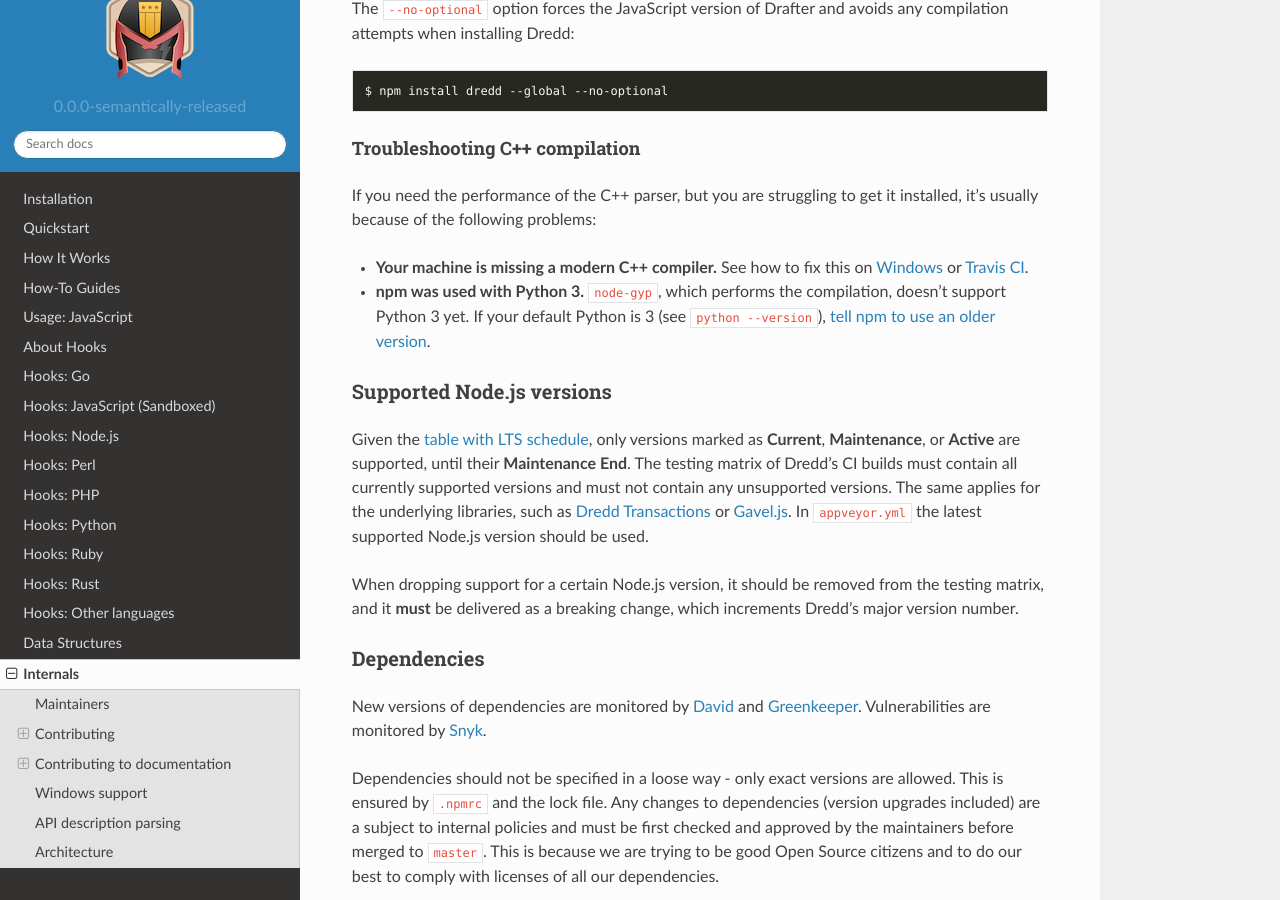
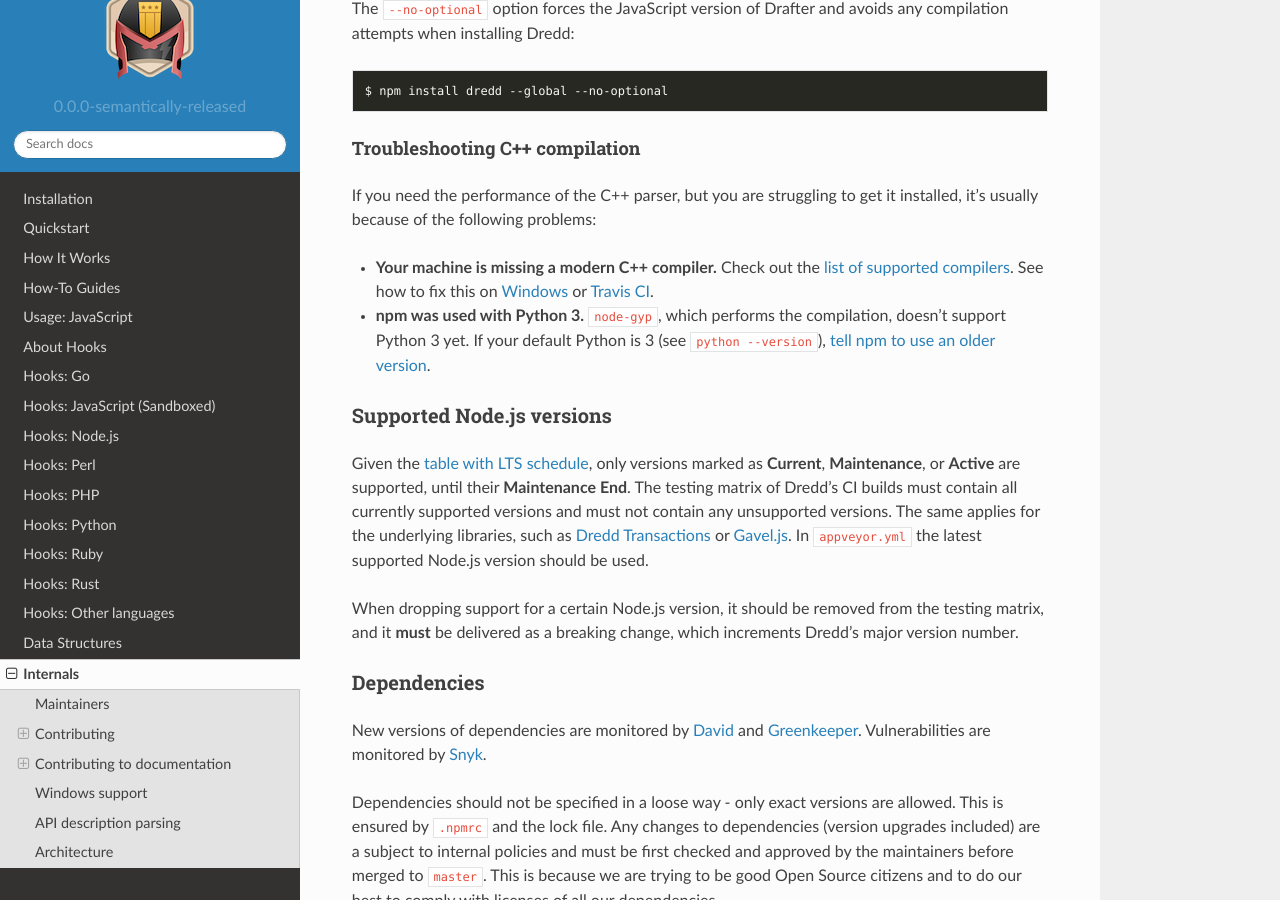
Before and after one commit to apiaryio/dredd, a Sphinx documentation site: the page built from docs/internals.rst, in a window 1280 px wide and 900 px high, scrolled down 3142 px. Built offline with Sphinx 7.4.7 and the Read the Docs theme 2.0.0, drawn with Linux system fonts in a browser that asks for light colours; pages that are not in the unit, such as notebooks, are missing from menus.

Commit message:
docs: mention the Drafter's list of supported compilers

```diff
--- a/docs/internals.rst
+++ b/docs/internals.rst
@@ -133,7 +133,7 @@
 
 If you need the performance of the C++ parser, but you are struggling to get it installed, it’s usually because of the following problems:
 
--  **Your machine is missing a modern C++ compiler.** See how to fix this on `Windows <https://github.com/apiaryio/drafter/wiki/Building-on-Windows>`__ or `Travis CI <https://github.com/apiaryio/protagonist/blob/master/.travis.yml>`__.
+-  **Your machine is missing a modern C++ compiler.** Check out the `list of supported compilers <https://github.com/apiaryio/drafter/#user-content-compiler-support>`__. See how to fix this on `Windows <https://github.com/apiaryio/drafter/wiki/Building-on-Windows>`__ or `Travis CI <https://github.com/apiaryio/protagonist/blob/master/.travis.yml>`__.
 -  **npm was used with Python 3.** ``node-gyp``, which performs the compilation, doesn’t support Python 3 yet. If your default Python is 3 (see ``python --version``), `tell npm to use an older version <https://stackoverflow.com/a/22433804/325365>`__.
 
 
```
